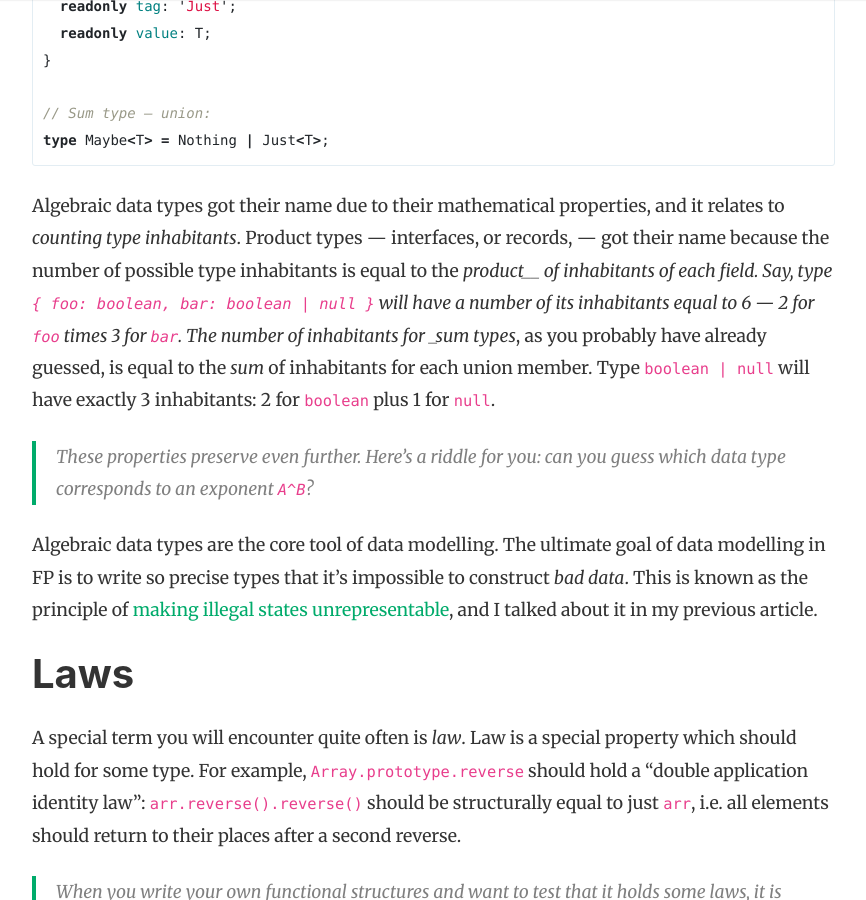
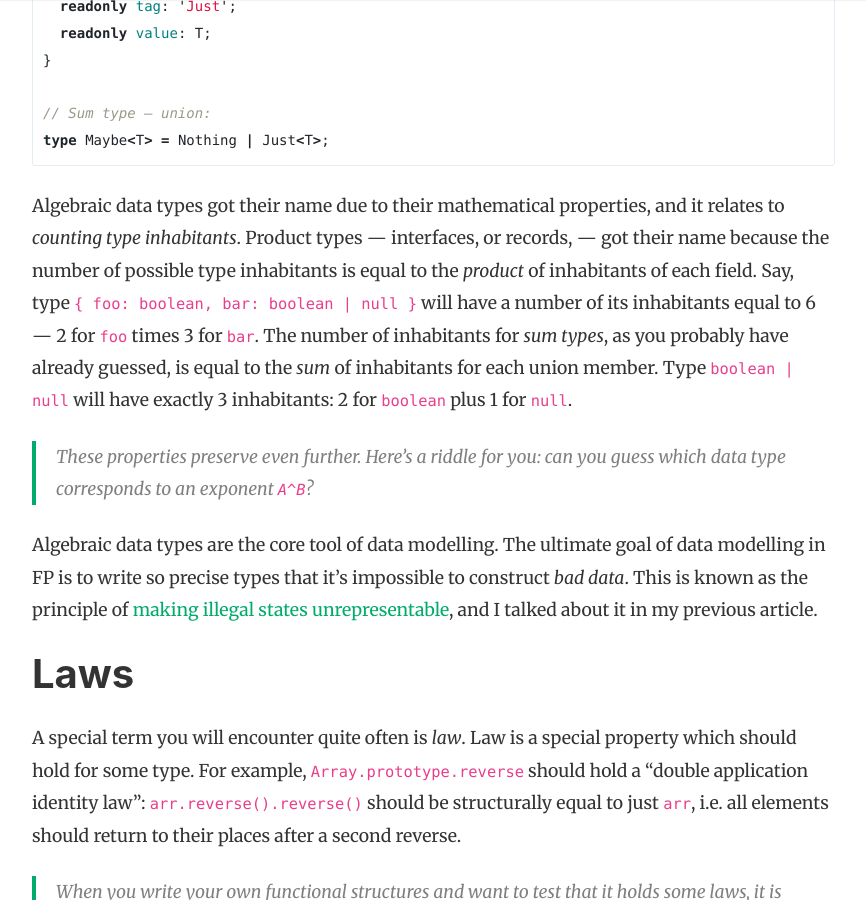
Before and after one commit to YBogomolov/ybogomolov.github.io, a Jekyll site: the page built from _posts/2022-09-12-fp-jargon-part-1.md, in a window 1280 px wide and 900 px high, scrolled down 1292 px. Shown: the whole window, without its empty margins (253-1119 px from the left). Built offline with Jekyll 4.4.1, drawn with Linux system fonts in a browser that asks for light colours; nearby versions of some CDN libraries; comment, search, counter and statistics services are not loaded.

Commit message:
Fix italic text

````diff
--- a/_posts/2022-09-12-fp-jargon-part-1.md
+++ b/_posts/2022-09-12-fp-jargon-part-1.md
@@ -31,7 +31,7 @@ interface Just<T> {
 type Maybe<T> = Nothing | Just<T>;
 ```
 
-Algebraic data types got their name due to their mathematical properties, and it relates to _counting type inhabitants_. Product types — interfaces, or records, — got their name because the number of possible type inhabitants is equal to the _product__ of inhabitants of each field. Say, type `{ foo: boolean, bar: boolean | null }` will have a number of its inhabitants equal to 6 — 2 for `foo` times 3 for `bar`. The number of inhabitants for _sum types_, as you probably have already guessed, is equal to the _sum_ of inhabitants for each union member. Type `boolean | null` will have exactly 3 inhabitants: 2 for `boolean` plus 1 for `null`.
+Algebraic data types got their name due to their mathematical properties, and it relates to _counting type inhabitants_. Product types — interfaces, or records, — got their name because the number of possible type inhabitants is equal to the _product_ of inhabitants of each field. Say, type `{ foo: boolean, bar: boolean | null }` will have a number of its inhabitants equal to 6 — 2 for `foo` times 3 for `bar`. The number of inhabitants for _sum types_, as you probably have already guessed, is equal to the _sum_ of inhabitants for each union member. Type `boolean | null` will have exactly 3 inhabitants: 2 for `boolean` plus 1 for `null`.
 
 > These properties preserve even further. Here's a riddle for you: can you guess which data type corresponds to an exponent `A^B`?
 
````
